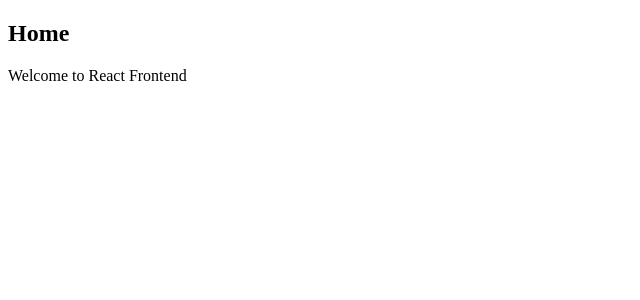
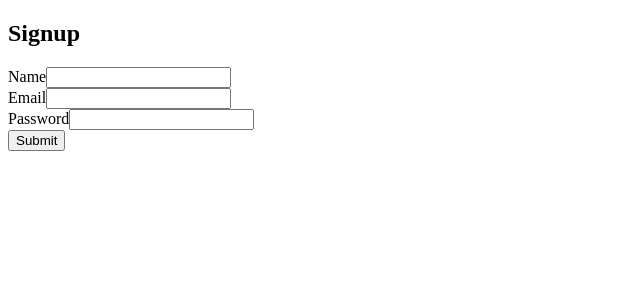
Before and after one commit to benbaba2525/social-network, a React (Create React App) app: page /signup in a window 1280 px wide. Shown: the top 300 px of the page, without its empty margins (0-640 px from the left). Built offline with nearby package versions, Linux system fonts and the light colour scheme.

Commit message:
Added sign up form

```diff
--- a/src/MainRouter.js
+++ b/src/MainRouter.js
@@ -6,8 +6,10 @@
 const MainRouter = () => (
   <div>
      <Switch>
-        <Route path="/" component={Home}></Route>
-        <Route path="/signup" component={Signup}></Route>
+
+        <Route exact path="/" component={Home} />
+        <Route exact path="/signup" component={Signup} />
+
      </Switch>
 
   </div>
--- a/src/user/Signup.js
+++ b/src/user/Signup.js
@@ -1,11 +1,37 @@
 import React , { Component } from 'react';
 
 class Signup extends Component {
+    constructor(){
+        super()
+        this.state = {
+            name: "",
+            email: "",
+            password: "",
+            error: ""
+        }
+    }
    render(){
 
     return (
-        <div>
-            <h1>Signup</h1>
+        <div className= "container">
+            <h2 className="mt-5 mb-5">Signup</h2>
+            <form>
+                <div className="form-group">
+                    <lable className="text-muted">Name</lable>
+                    <input type="text" className="form-control" />
+                </div>
+
+                <div className="form-group">
+                    <lable className="text-muted">Email</lable>
+                    <input type="email" className="form-control" />
+                </div>
+
+                <div className="form-group">
+                    <lable className="text-muted">Password</lable>
+                    <input type="password" className="form-control" />
+                </div>
+                <button className="btn btn-raised btn-primary">Submit</button>
+            </form>
         </div>
     )
   }
```
Also changed, not shown: 1 other file (tests, documents, lock files or other folders).
